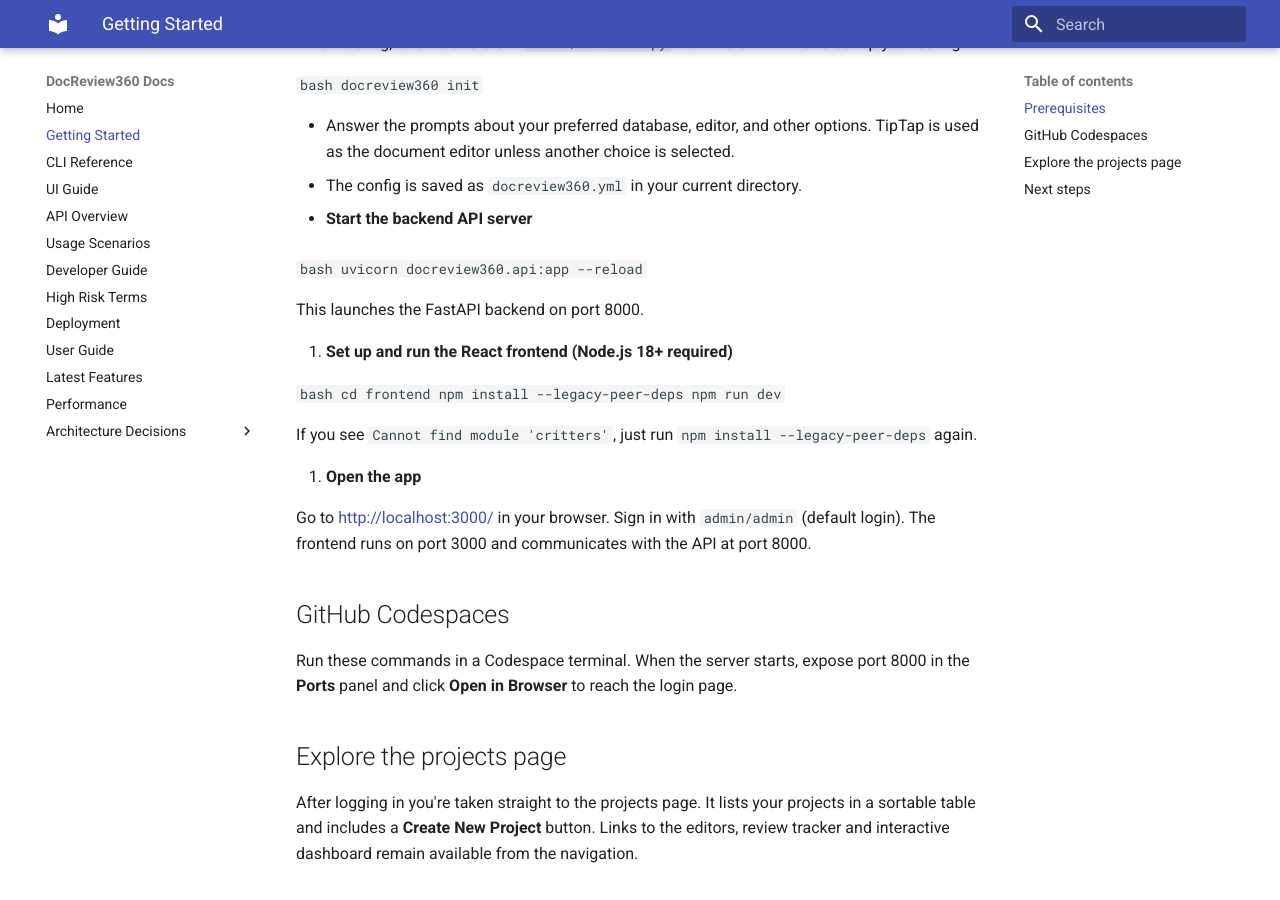
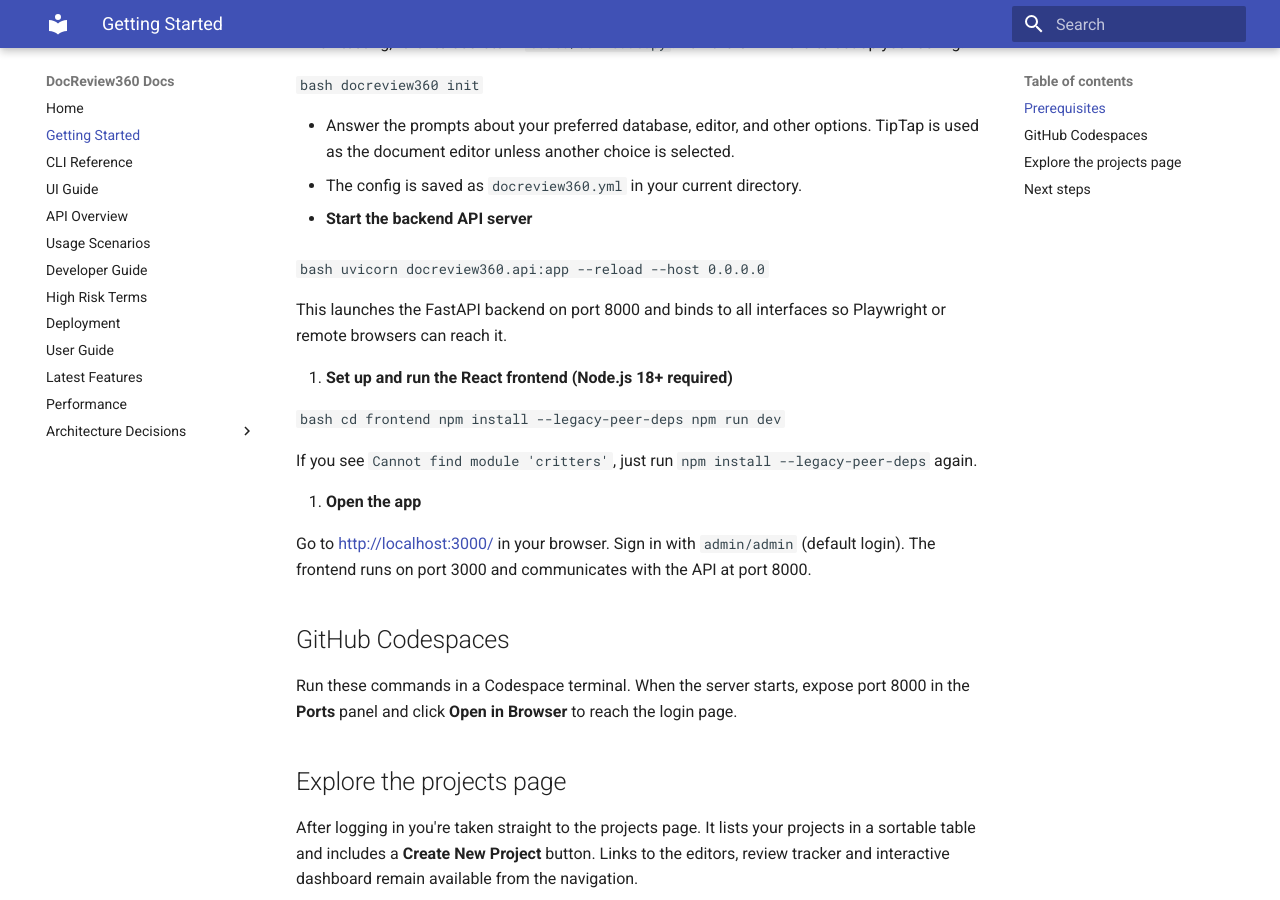
Before and after one commit to eputnam77/DocReview360, an MkDocs documentation site: the page built from docs/getting_started.md, in a window 1280 px wide and 900 px high, scrolled down 1035 px. Built offline with MkDocs 1.6.1 and Material for MkDocs 9.7.7, drawn with Linux system fonts in a browser that asks for light colours.

Commit message:
docs: note host binding for backend quick start

````diff
--- a/docs/getting_started.md
+++ b/docs/getting_started.md
@@ -63,10 +63,10 @@
 5. **Start the backend API server**
 
    ```bash
-   uvicorn docreview360.api:app --reload
+   uvicorn docreview360.api:app --reload --host 0.0.0.0
    ```
 
-   This launches the FastAPI backend on port 8000.
+   This launches the FastAPI backend on port 8000 and binds to all interfaces so Playwright or remote browsers can reach it.
 
 6. **Set up and run the React frontend (Node.js 18+ required)**
 
````
Also changed, not shown: README.md (+2 -1 lines), docs/user_guide.md (+1 -1 lines), 1 other file.
